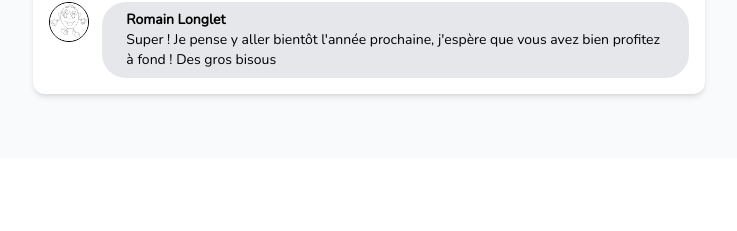
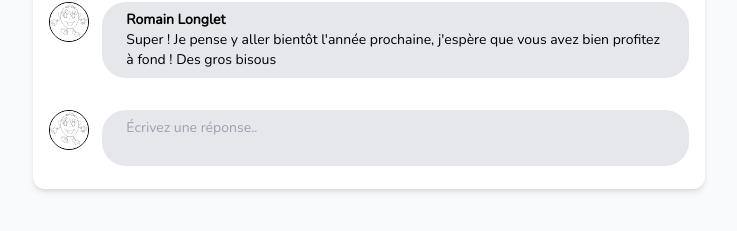
Before and after one commit to Theo-lemoine-oc/TheoLemoine_7_07092021, a Nuxt app in the folder frontend/: page / in a window 1280 px wide. Shown: the part 1034-1265 px from the top of the page, without its empty margins (271-1008 px from the left). Before the commit the page ends 1192 px from the top, so only its background shows below. Built offline with nearby package versions, Linux system fonts and the light colour scheme.

Commit message:
add comment section

```diff
--- /dev/null
+++ b/frontend/components/main/AddComment.vue
@@ -0,0 +1,8 @@
+<template>
+    <div class="p-4 flex justify-between">
+        <img src="~/assets/img/profil.jpg" alt="Photo de profil de l'utilisateur" class="h-10 rounded-full border border-black">
+        <div class="w-11/12">
+            <textarea placeholder="Écrivez une réponse.." class="text-sm bg-gray-200 rounded-3xl w-full h-auto px-6 py-2 outline-none resize-none"></textarea>
+        </div>
+    </div>
+</template>
--- a/frontend/components/main/Post.vue
+++ b/frontend/components/main/Post.vue
@@ -12,6 +12,9 @@
         <!-- post comments -->
         <PostComments />
         <PostComments />
+
+        <!-- add a comment -->
+        <AddComment />
     </section>
 </template>
 
@@ -20,13 +23,15 @@
     import PostContent from '~/components/main/PostContent.vue';
     import PostReaction from '~/components/main/PostReaction.vue';
     import PostComments from '~/components/main/PostComments.vue';
+    import AddComment from '~/components/main/AddComment.vue';
 
     export default {
         components: {
             PostAuthor,
             PostContent,
             PostReaction,
-            PostComments
+            PostComments,
+            AddComment
         }
     }
 </script>
```
